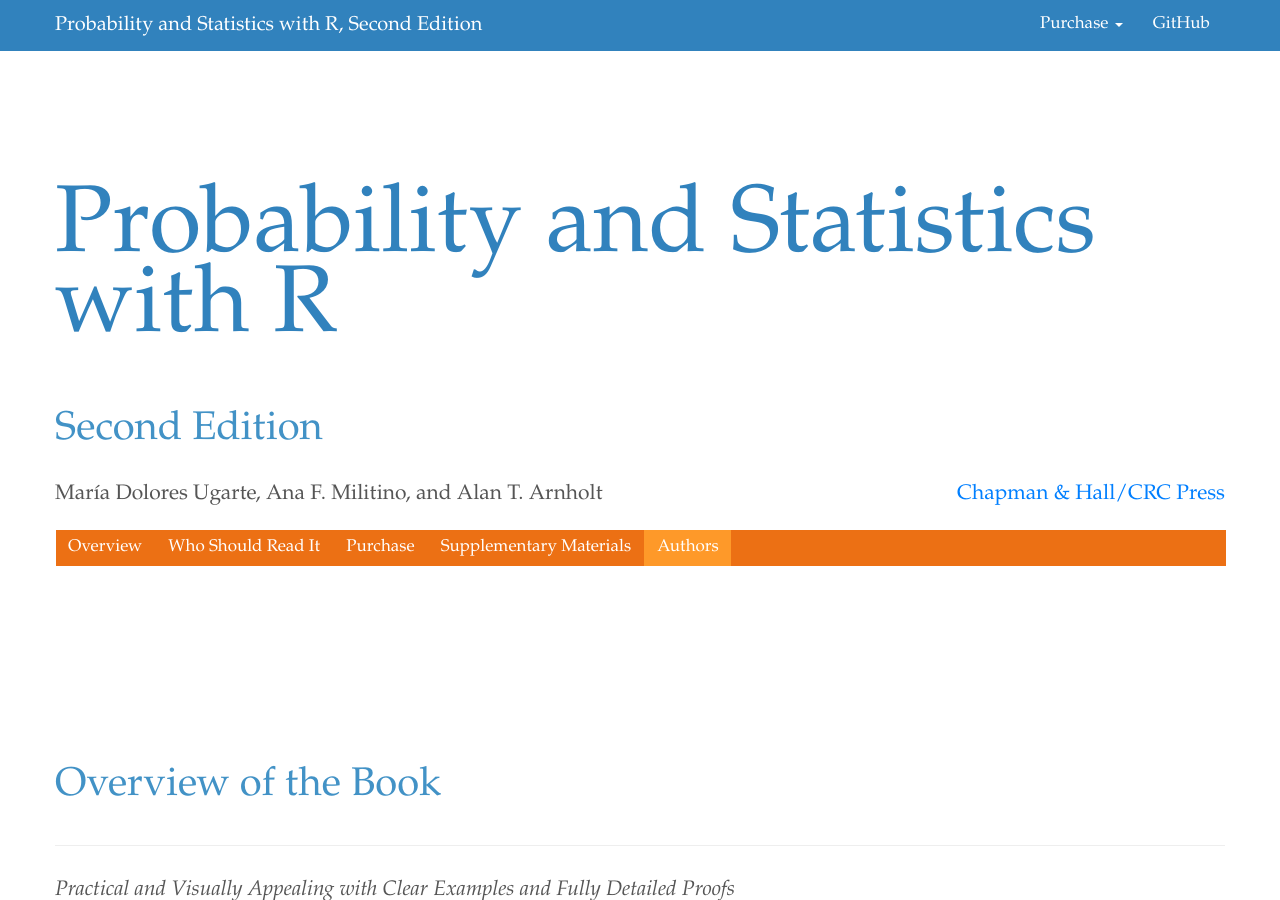
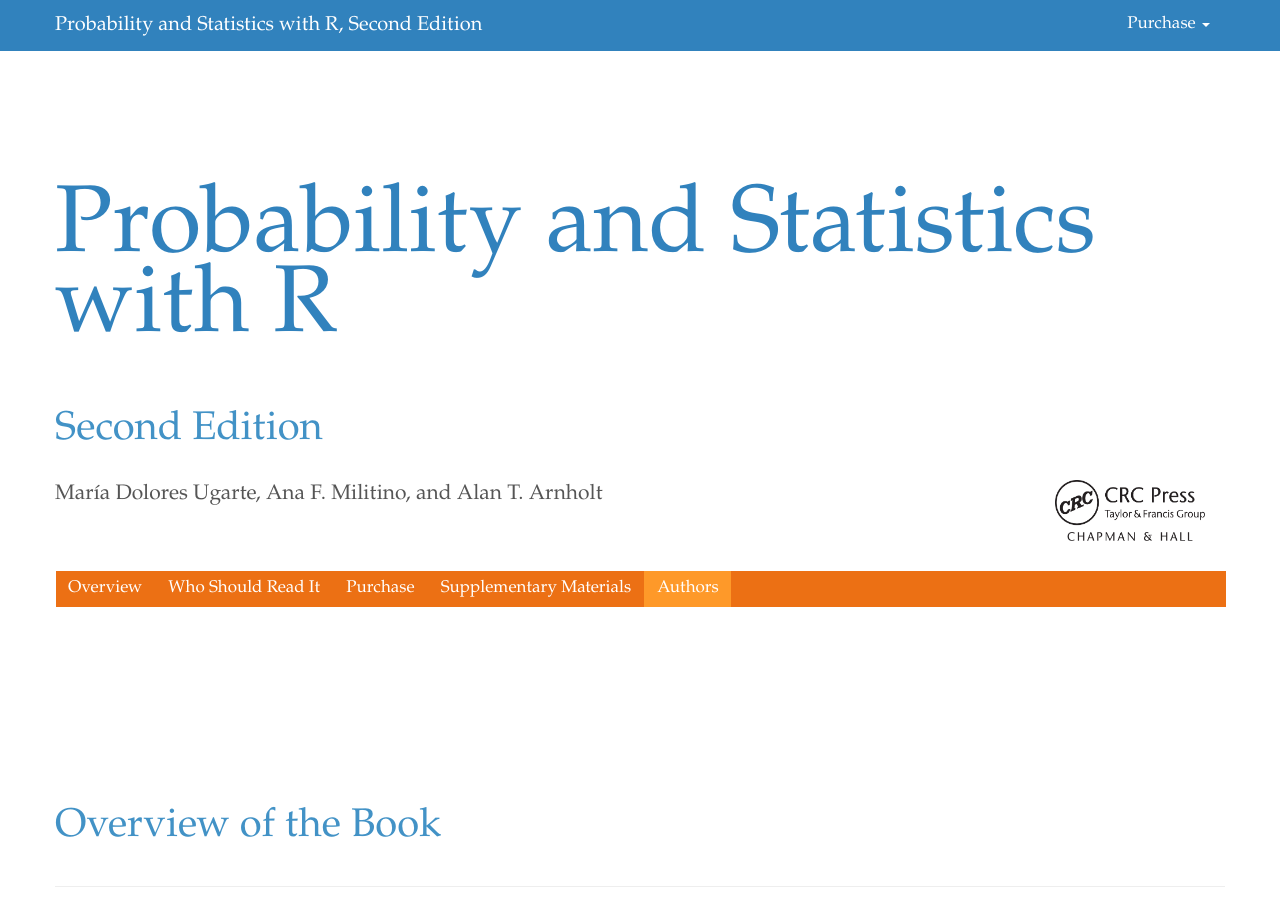
Before and after one commit to alanarnholt/PASWR2E-Book, a Jekyll site: the page built from index.html, in a window 1280 px wide and 900 px high. Built offline with Jekyll 4.4.1, drawn with Linux system fonts in a browser that asks for light colours; nearby versions of some CDN libraries; Markdown is read by kramdown in place of the engine named in the settings.

Commit message:
updated nav bar, footer, and default wrapper markup

```diff
--- a/_includes/footer.html
+++ b/_includes/footer.html
@@ -10,7 +10,7 @@
                 <br />
                 <br />
                 <a href="http://www.crcpress.com">
-                    <img src="img/Chapman_logo.png" alt="Chapman and Hall Logo" width="80" height="30">
+                    <img src="{{ site.baseurl }}/img/Chapman_logo.png" alt="Chapman and Hall Logo" width="80" height="30">
                 </a>
             </p>
             <p>&copy; {{ site.title }} 2015</p>
--- a/_includes/header.html
+++ b/_includes/header.html
@@ -10,7 +10,7 @@
           <li><a href="http://www.crcpress.com/product/isbn/9781466504394">Chapman &amp; Hall/CRC Press</a></li>
           </ul>
         </li>
-        <li><a href="https://github.com/alanarnholt/PASWR2">GitHub</a></li>
+        <!-- <li><a href="https://github.com/alanarnholt/PASWR2">GitHub</a></li> -->
       </ul>
 
      </div>
--- a/_layouts/default.html
+++ b/_layouts/default.html
@@ -6,23 +6,33 @@
 
     <!-- Masthead
     ================================================== -->
-    <br><br>
+    <br />
+    <br />
     <header class="jumbotron subhead" id="overview">
       <div class="row">
         <div class="span12">
           <h1>Probability and Statistics with R</h1>
-          <br>
+          <br />
           <h2>Second Edition</h2>
-          <p class="pull-right lead">
-           <a href="http://www.crcpress.com/">Chapman &amp; Hall/CRC Press</a><br>
+        </div>
+      </div>
+      <div class="row">
+        <div class="span9">
+          <p class="lead">Mar&iacute;a Dolores Ugarte, Ana F. Militino, and Alan T. Arnholt</p>
+        </div>
+        <div class="span2 offset1">
+          <p>
+            <a href="http://www.crcpress.com">
+              <img src="{{ site.baseurl }}/img/Chapman_logo.png" alt="Chapman and Hall Logo" width="150" height="100" />
+            </a>
           </p>
-          <p class="lead">Mar&iacute;a Dolores Ugarte, Ana F. Militino, and Alan T. Arnholt</p>
+          <br />
         </div>
       </div>
 
       <div class="row">
         <div class="span12">
-          <div class="subnav affix-top" data-spy="affix" data-offset-top="440">
+          <div class="subnav">
             <ul class="nav nav-pills">
               <li><a href="#overview">Overview</a></li>
               <li><a href="#who">Who Should Read It</a></li>
```
